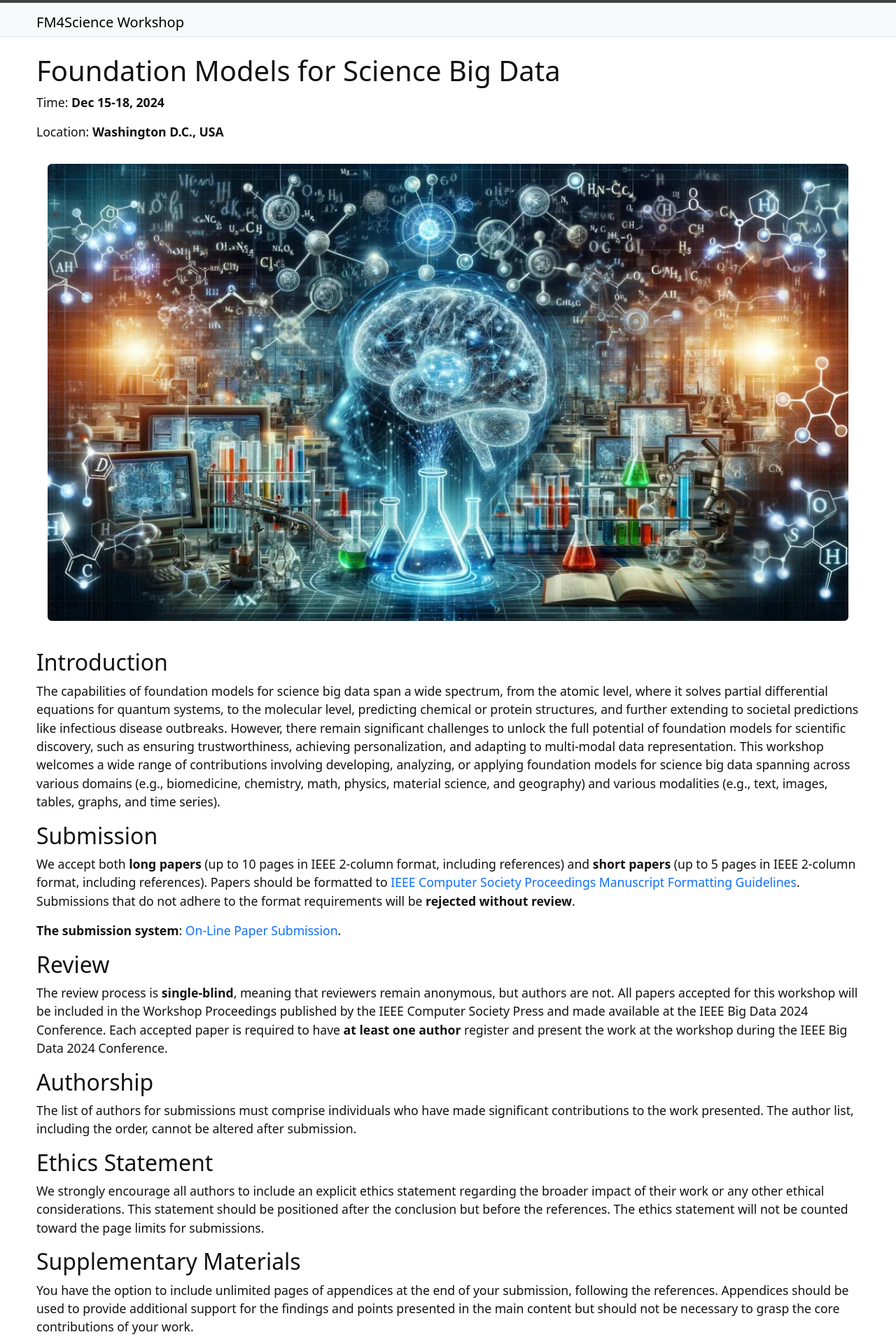
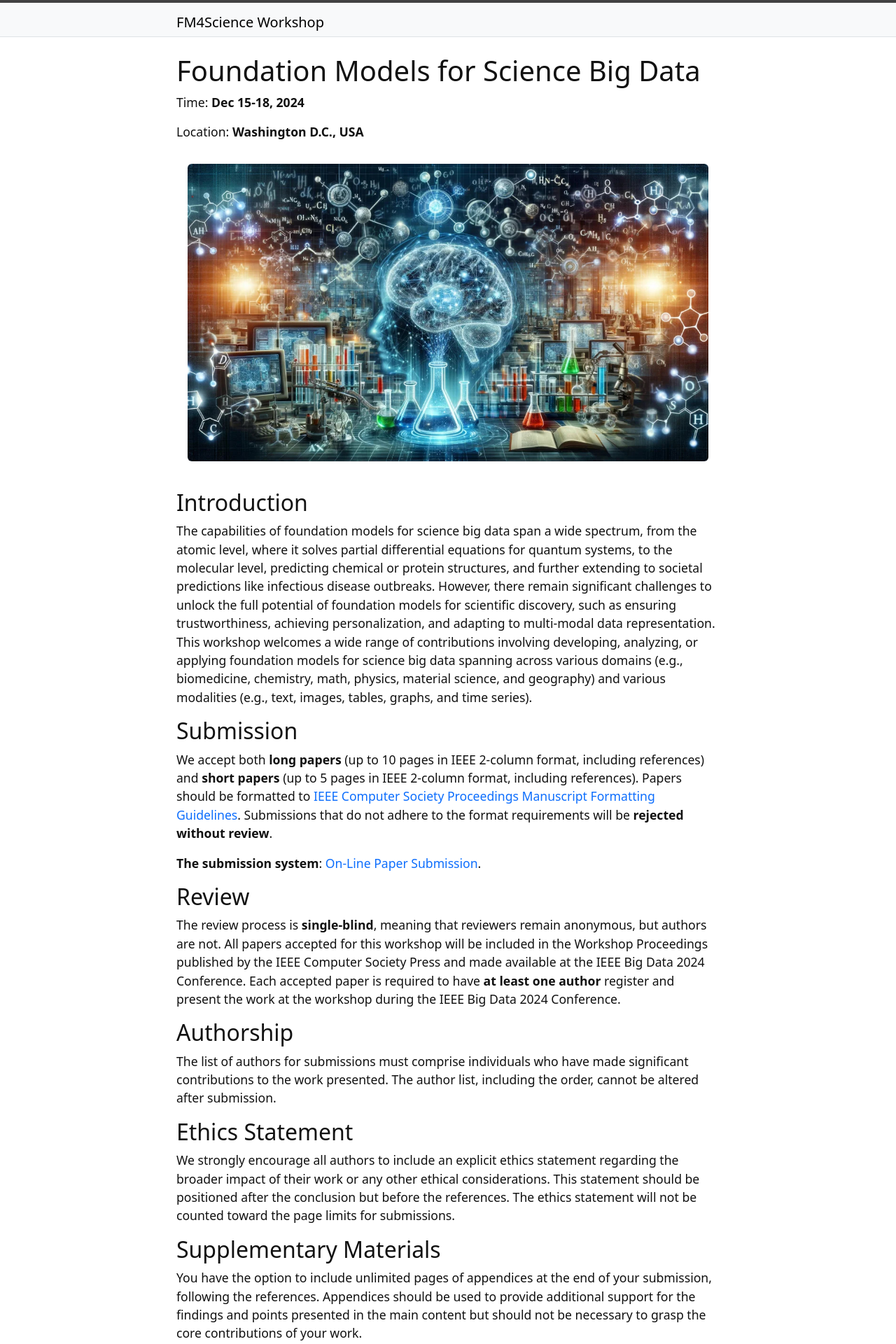
Before and after one commit to xuanwang91/2025-ACL-BOF, a Jekyll site: the page built from index.md, in a window 1280 px wide. Shown: the top 1920 px of the page at 70% size. Built offline with Jekyll 4.4.1, drawn with Linux system fonts in a browser that asks for light colours.

Commit message:
Update styles.scss

```diff
--- a/assets/css/styles.scss
+++ b/assets/css/styles.scss
@@ -13,7 +13,7 @@ $link-color: #0d6efd !default;
 $base-font-size: 1.1rem;
 
 // limit container size to make reading easier (optional!)
-$container-max: 1200px;
+$container-max: 800px;
 
 // Import partials.
 @import
```
